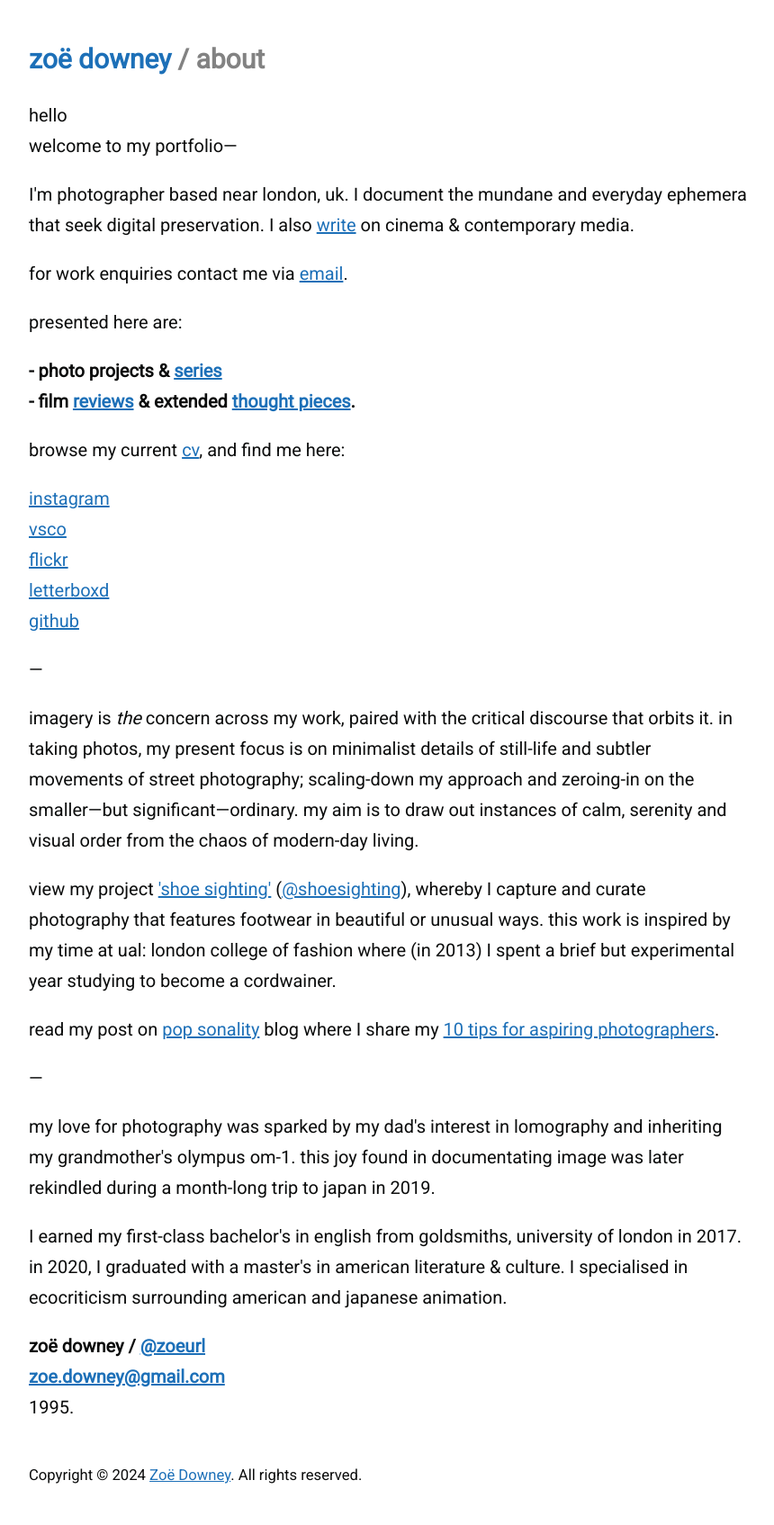
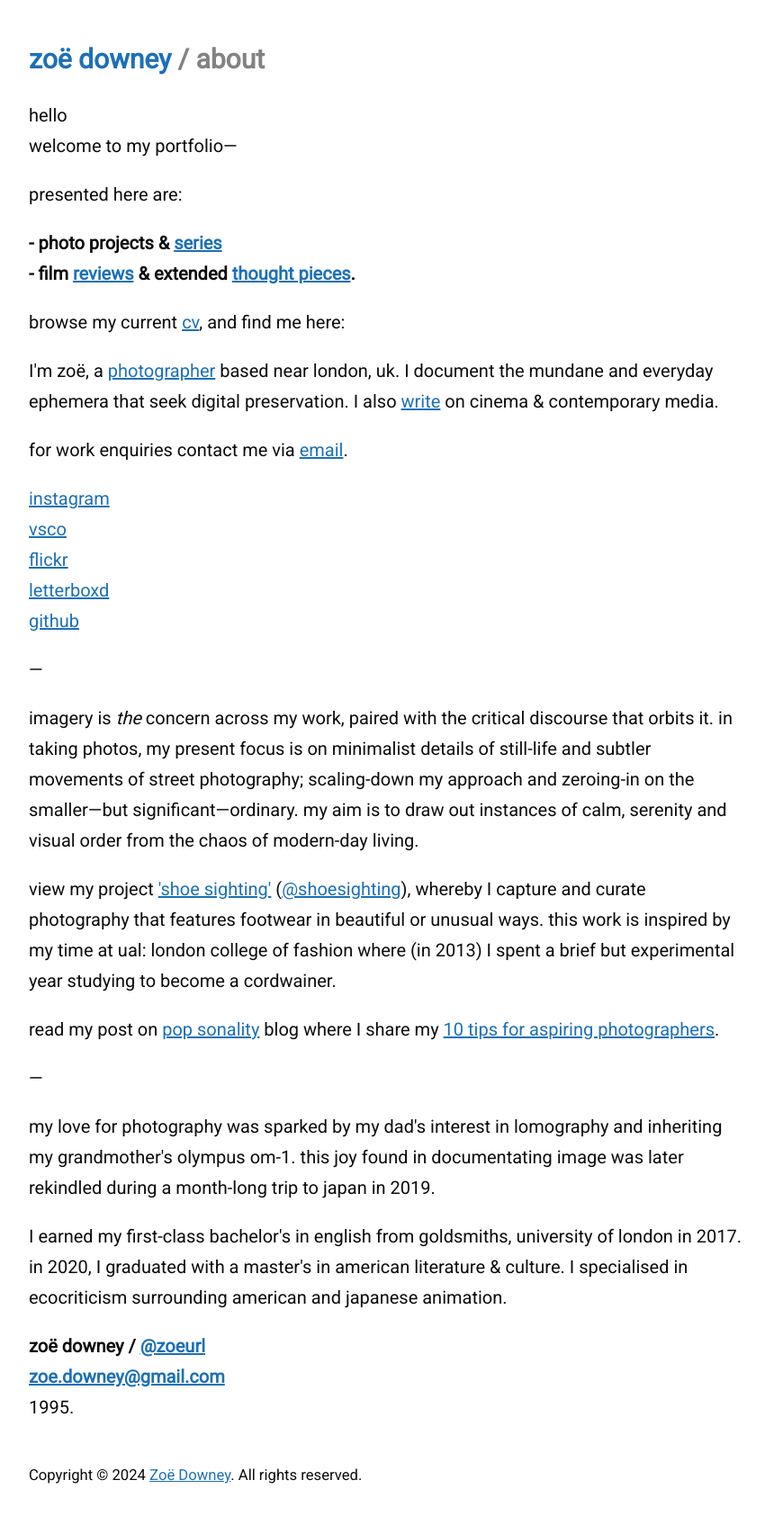
Before and after one commit to zoeurl/zoedowney.github.io, a Jekyll site: the page built from about/index.html, in a window 1280 px wide. Shown: the whole page at 90% size, without its empty margins (208-1068 px from the left). Built offline with Jekyll 4.4.1, drawn with Linux system fonts in a browser that asks for light colours.

Commit message:
Update index.html

```diff
--- a/about/index.html
+++ b/about/index.html
@@ -7,16 +7,16 @@
 hello
 <br>welcome to my portfolio—
 </p>
-I'm <zoë, a <a href="https://www.zoedowney.com/photography/">photographer</a> based near london, uk. I document the mundane and everyday ephemera that seek digital preservation. I also <a href="https://www.zoedowney.com/writing/">write</a> on cinema & contemporary media.
-</p>
-for work enquiries contact me via <a href="mailto:{{site.email}}">email</a>.
-</p>
 presented here are:
 </p>
 <strong>- photo projects & <a href="https://www.zoedowney.com/abstract/">series</a>
 <br>- film <a href="https://www.zoedowney.com/past-lives/">reviews</a> & extended <a href="https://www.zoedowney.com/the-ghost-behind-the-machine/">thought pieces</a>.</strong>
 </p>
 browse my current <a href="https://docs.google.com/document/d/1iRSZGF9PkTJvuxi0jFZ2Vjhzw_B056JHXp2PcFHJsUo/edit?tab=t.0">cv</a>, and find me here:
+</p>
+I'm zoë, a <a href="https://www.zoedowney.com/photography/">photographer</a> based near london, uk. I document the mundane and everyday ephemera that seek digital preservation. I also <a href="https://www.zoedowney.com/writing/">write</a> on cinema & contemporary media.
+</p>
+for work enquiries contact me via <a href="mailto:{{site.email}}">email</a>.
 </p>
 <a href="https://www.instagram.com/zoeurl">instagram</a>
 <br><a href="https://vsco.co/zoeurl/gallery">vsco</a>
```
